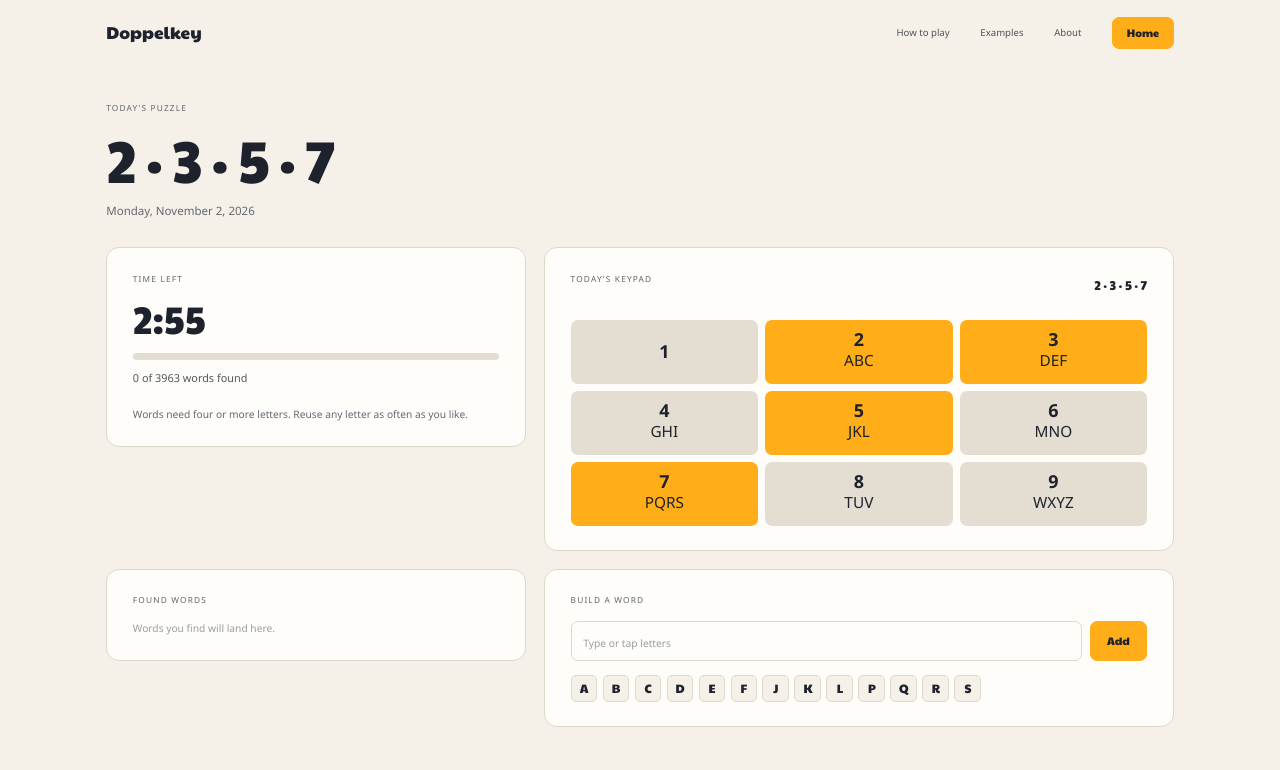
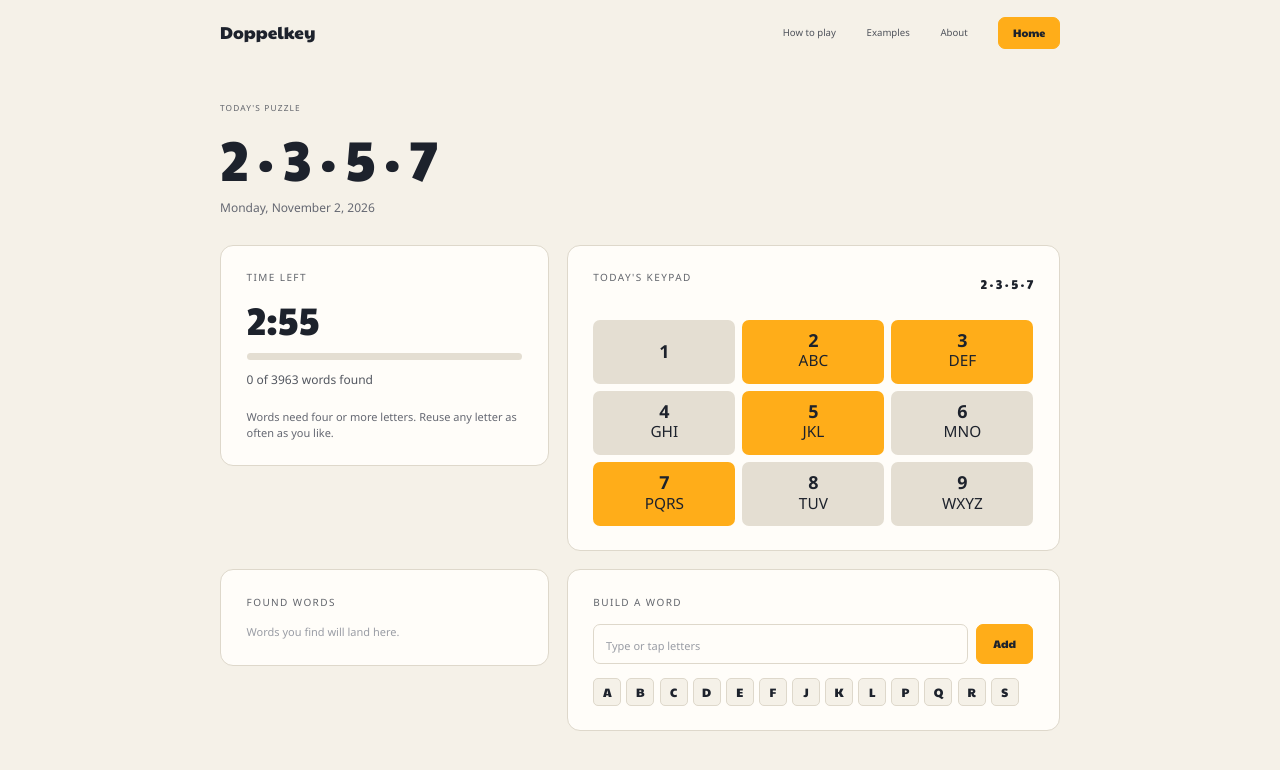
Before and after one commit to doppelkey/doppelkey.com, a Next.js app: page /game in a window 1280 px wide. Shown: the top 770 px of the page. Built offline with nearby package versions, Linux system fonts and the light colour scheme.

Commit message:
style: adjust font sizes and layout for game page responsiveness

```diff
--- a/app/globals.css
+++ b/app/globals.css
@@ -488,11 +488,15 @@ h1 {
   min-height: 100vh;
   padding-bottom: 4vw;
 }
+.game-section .site-header,
+.game-section .content-wrap {
+  max-width: 840px;
+}
 .game-hero {
   padding: 2.8vw 0 2.2vw;
 }
 .game-digits {
-  font-size: 4.6vw;
+  font-size: clamp(42px, 4.6vw, 56px);
   margin: 0;
   line-height: 1;
   letter-spacing: -0.02em;
@@ -500,7 +504,7 @@ h1 {
 .game-date {
   margin: 1vw 0 0;
   color: var(--muted);
-  font-size: 0.9vw;
+  font-size: clamp(12px, 0.9vw, 14px);
 }
 .game-board {
   display: grid;
@@ -535,7 +539,7 @@ h1 {
 }
 .panel-label {
   margin: 0 0 1.1vw;
-  font-size: 0.65vw;
+  font-size: clamp(10px, 0.65vw, 12px);
   letter-spacing: 0.14em;
   text-transform: uppercase;
   color: #62656c;
@@ -543,7 +547,7 @@ h1 {
 .game-timer {
   margin: 0;
   font-family: var(--font-paytone-one), sans-serif;
-  font-size: 3vw;
+  font-size: clamp(32px, 3vw, 40px);
   line-height: 1;
 }
 .progress-track {
@@ -562,20 +566,20 @@ h1 {
 }
 .game-progress {
   margin: 0.8vw 0 0;
-  font-size: 0.85vw;
+  font-size: clamp(12px, 0.85vw, 14px);
   color: #52565f;
 }
 .game-rules {
   margin: 1.6vw 0 0;
   color: var(--muted);
   line-height: 1.45;
-  font-size: 0.8vw;
+  font-size: clamp(11px, 0.8vw, 13px);
 }
 .panel-keypad .puzzle-header {
   margin-bottom: 1.6vw;
 }
 .panel-keypad .key-summary {
-  font-size: 1vw;
+  font-size: clamp(12px, 1vw, 15px);
 }
 .word-form {
   display: flex;
@@ -589,7 +593,7 @@ h1 {
   background: var(--paper);
   color: var(--ink);
   font-family: var(--font-paytone-one), sans-serif;
-  font-size: 1.15vw;
+  font-size: clamp(14px, 1.15vw, 16px);
   letter-spacing: 0.08em;
   text-transform: uppercase;
   padding: 0.55em 0.8em;
@@ -603,7 +607,7 @@ h1 {
   text-transform: none;
   letter-spacing: 0;
   font-family: var(--font-noto-sans), sans-serif;
-  font-size: 0.8vw;
+  font-size: clamp(11px, 0.8vw, 13px);
 }
 .letter-bank {
   display: flex;
@@ -617,9 +621,9 @@ h1 {
   background: var(--cream);
   color: var(--ink);
   font-family: var(--font-paytone-one), sans-serif;
-  font-size: 0.95vw;
-  width: 2.1vw;
-  height: 2.1vw;
+  font-size: clamp(12px, 0.95vw, 14px);
+  width: clamp(28px, 2.1vw, 34px);
+  height: clamp(28px, 2.1vw, 34px);
   display: grid;
   place-items: center;
   cursor: pointer;
@@ -641,7 +645,7 @@ h1 {
   margin: 1vw 0 0;
   padding: 0.5em 0.9em;
   border-radius: 5px;
-  font-size: 0.72vw;
+  font-size: clamp(11px, 0.72vw, 12px);
   font-weight: 700;
 }
 .game-feedback-good {
@@ -665,16 +669,16 @@ h1 {
   overflow-y: auto;
 }
 .found-words .status {
-  font-size: 0.7vw;
+  font-size: clamp(11px, 0.7vw, 12px);
 }
 .found-empty {
   margin: 0;
   color: #9a9da5;
-  font-size: 0.8vw;
+  font-size: clamp(11px, 0.8vw, 13px);
 }
 .panel-found .found-copy {
   margin: 0.9vw 0 0;
-  font-size: 0.72vw;
+  font-size: clamp(11px, 0.72vw, 12px);
 }
 
 @media (max-width: 600px) {
```
